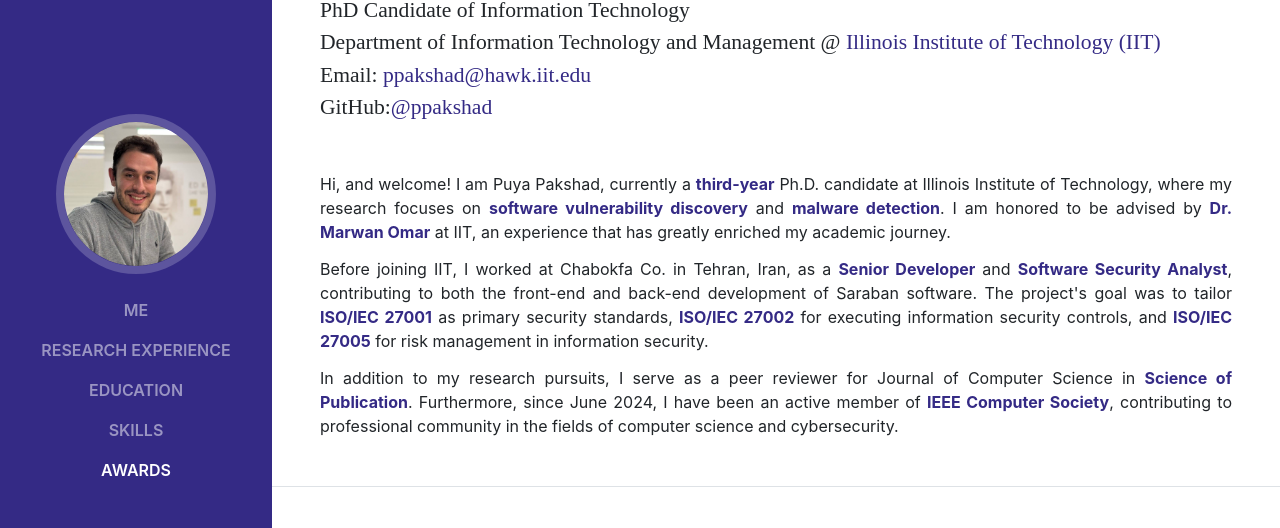
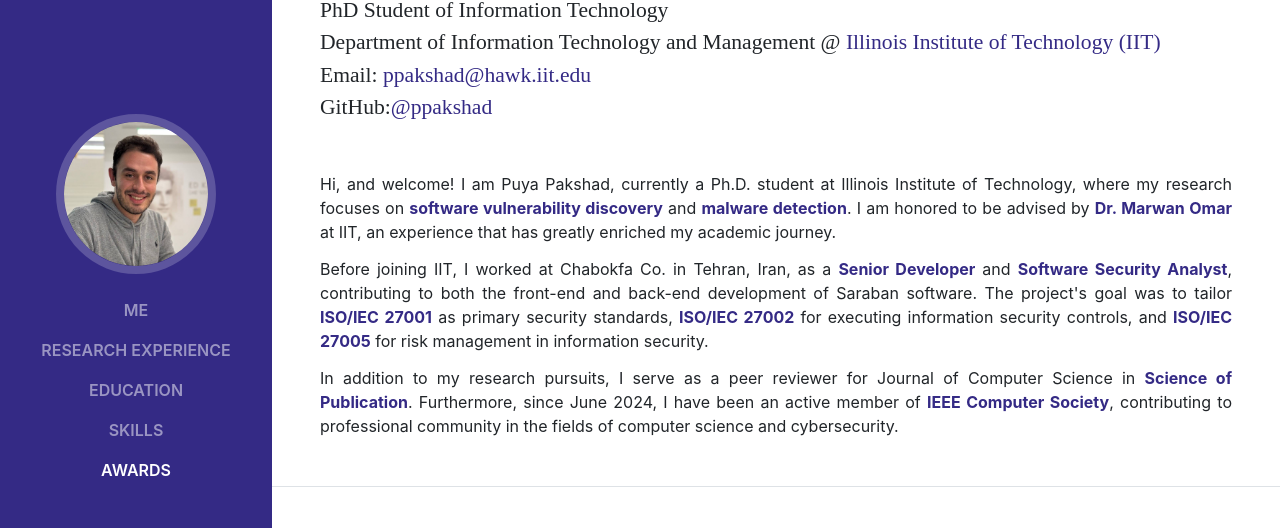
Before and after one commit to ppakshad/ppakshad.github.io, a website with bundled scripts: page index.html in a window 1280 px wide. Shown: the part 102-630 px from the top of the page. Built offline with nearby package versions, Linux system fonts and the light colour scheme; a web font is replaced by a local one.

Commit message:
Update index.html

```diff
--- a/index.html
+++ b/index.html
@@ -7,23 +7,23 @@
     <meta charset="utf-8">
     <meta name="viewport" content="width=device-width, initial-scale=1, shrink-to-fit=no">
 
-    <meta name="description" content="Puya Pakshad, a PhD candidate at Illinois Institute of Technology, specializes in software security, vulnerability detection, malware analysis, and AI-driven cybersecurity research." />
+    <meta name="description" content="Puya Pakshad, a PhD student at Illinois Institute of Technology, specializes in software security, vulnerability detection, malware analysis, and AI-driven cybersecurity research." />
 
     <meta name="author" content="Puya Pakshad">
-    <meta name="keywords" content="Puya Pakshad, Software Security, Vulnerability Detection, Malware Analysis, Cybersecurity Research, PhD Candidate, Illinois Institute of Technology, Machine Learning for Security, Static Analysis, Code Security, Penetration Testing, AI in Cybersecurity, IEEE Computer Society" />
+    <meta name="keywords" content="Puya Pakshad, Software Security, Vulnerability Detection, Malware Analysis, Cybersecurity Research, PhD Student, Illinois Institute of Technology, Machine Learning for Security, Static Analysis, Code Security, Penetration Testing, AI in Cybersecurity, IEEE Computer Society" />
 
     <meta name="robots" content="index, follow" />
 
     <link rel="canonical" href="https://ppakshad.github.io/" />
 
-    <meta property="og:title" content="Puya Pakshad - Cybersecurity Researcher & PhD Candidate" />
-    <meta property="og:description" content="Explore the research, publications, and projects of Puya Pakshad, a PhD candidate in Information Technology at Illinois Institute of Technology, focusing on software security and AI in cybersecurity." />
+    <meta property="og:title" content="Puya Pakshad - Cybersecurity Researcher & PhD student" />
+    <meta property="og:description" content="Explore the research, publications, and projects of Puya Pakshad, a PhD student in Information Technology at Illinois Institute of Technology, focusing on software security and AI in cybersecurity." />
     <meta property="og:image" content="https://ppakshad.github.io/img/profile.jpg" />
     <meta property="og:url" content="https://ppakshad.github.io/" />
     <meta property="og:type" content="website" />
 
     <meta name="twitter:card" content="summary_large_image" />
-    <meta name="twitter:title" content="Puya Pakshad - PhD Candidate in Cybersecurity" />
+    <meta name="twitter:title" content="Puya Pakshad - PhD Student in Cybersecurity" />
     <meta name="twitter:description" content="Specializing in software vulnerability discovery, malware detection, and AI-driven cybersecurity research." />
     <meta name="twitter:image" content="https://ppakshad.github.io/img/profile.jpg" />
     <meta name="twitter:site" content="@yourTwitterHandle" />
@@ -99,12 +99,12 @@
           <h1 class="mb-0">Puya
             <span style="color: #342a85;">Pakshad</span>
           </h1>
-          <div class="subheading mb-5" style="text-transform:none">PhD Candidate of Information Technology <br>Department of Information Technology and Management @ <a style="color:#342a85;" href="https://www.iit.edu/">Illinois Institute of Technology (IIT)</a>
+          <div class="subheading mb-5" style="text-transform:none">PhD Student of Information Technology <br>Department of Information Technology and Management @ <a style="color:#342a85;" href="https://www.iit.edu/">Illinois Institute of Technology (IIT)</a>
             <br> Email: <a style="color: #342a85;" href="mailto:ppakshad@hawk.iit.edu">ppakshad@hawk.iit.edu</a>
             <br> GitHub:<a style="color: #342a85;" href="https://github.com/ppakshad">@ppakshad</a>
           </div>
           <p class="mb-5" style="text-align: justify;">
-            Hi, and welcome! I am Puya Pakshad, currently a <a style="color: #342a85; font-weight: bold;">third-year</a> Ph.D. candidate at Illinois Institute of Technology, where my research focuses on
+            Hi, and welcome! I am Puya Pakshad, currently a Ph.D. student at Illinois Institute of Technology, where my research focuses on
             <a style="color: #342a85; font-weight: bold;">software vulnerability discovery</a> and <a style="color: #342a85; font-weight: bold;">malware detection</a>. I am honored to be advised by <a href="https://scholar.google.com/citations?user=5T5iAZQAAAAJ&hl=en" style="color: #342a85; font-weight: bold;">Dr. Marwan Omar</a> at IIT, an experience that has greatly enriched my academic journey.
           </p>
 
```
